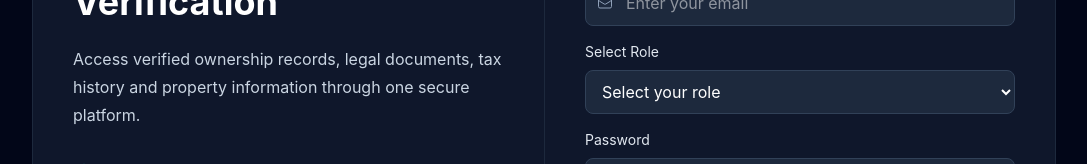
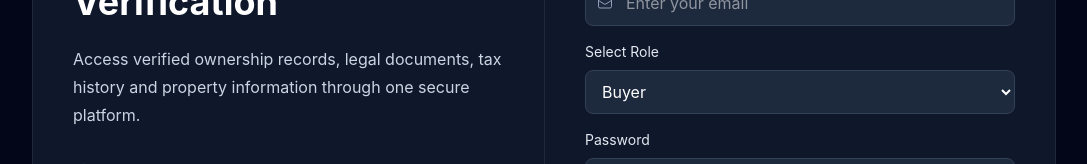
Before and after one commit to springboardmentor8888/Real_Estate_Due_Diligence_Agent, a React app in the folder frontend/: page /register in a window 1280 px wide. Shown: the part 318-482 px from the top of the page, without its empty margins (96-1183 px from the left). Built offline with nearby package versions, Linux system fonts and the light colour scheme; the HTML template or start-up script is replaced by a standard one.

Commit message:
Update frontend user interface and component logic

```diff
--- a/frontend/package.json
+++ b/frontend/package.json
@@ -11,6 +11,7 @@
   },
   "dependencies": {
     "@tailwindcss/vite": "^4.3.2",
+    "axios": "^1.19.0",
     "file-saver": "^2.0.5",
     "jspdf": "^4.2.1",
     "jspdf-autotable": "^5.0.8",
--- a/frontend/src/components/auth/LoginForm.jsx
+++ b/frontend/src/components/auth/LoginForm.jsx
@@ -1,5 +1,6 @@
 import { useState } from "react";
 import { Link, useNavigate } from "react-router-dom";
+import axios from "axios"; // 1. Added axios import
 import {
   HiOutlineEnvelope,
   HiOutlineLockClosed,
@@ -16,6 +17,8 @@ function LoginForm() {
   });
 
   const [errors, setErrors] = useState({});
+  const [serverError, setServerError] = useState(""); // State for backend error messages
+  const [loading, setLoading] = useState(false); // Loading state for button
   const navigate = useNavigate();
 
   const handleChange = (e) => {
@@ -30,6 +33,7 @@ function LoginForm() {
       ...errors,
       [name]: "",
     });
+    setServerError(""); // Clear server errors on input change
   };
 
   const validate = () => {
@@ -50,16 +54,34 @@ function LoginForm() {
     return Object.keys(newErrors).length === 0;
   };
 
-  const handleSubmit = (e) => {
+  const handleSubmit = async (e) => {
     e.preventDefault();
 
     if (!validate()) return;
 
-    console.log(form);
+    setLoading(true);
+    setServerError("");
 
-    // Backend API will be added later
-    // axios.post("/login", form);
-    navigate("/dashboard");
+    try {
+      // 2. Make real HTTP POST request to Spring Boot AuthController
+      const response = await axios.post("http://localhost:8080/auth/login", form);
+
+      // 3. Save JWT token to Local Storage
+      if (response.data && response.data.token) {
+        localStorage.setItem("token", response.data.token);
+        // Navigate ONLY on successful authentication!
+        navigate("/dashboard");
+      }
+    } catch (err) {
+      console.error("Login request failed:", err);
+      if (err.response && err.response.status === 401) {
+        setServerError("Invalid email or password.");
+      } else {
+        setServerError("Connection error. Make sure Spring Boot is running!");
+      }
+    } finally {
+      setLoading(false);
+    }
   };
 
   return (
@@ -70,7 +92,14 @@ function LoginForm() {
 
       <p className="text-center text-slate-400 mt-2">Login to continue</p>
 
-      <form onSubmit={handleSubmit} className="mt-8 space-y-5">
+      {/* Backend API Error Banner */}
+      {serverError && (
+        <div className="mt-4 p-3 bg-red-500/10 border border-red-500/50 rounded-lg text-red-400 text-sm text-center">
+          {serverError}
+        </div>
+      )}
+
+      <form onSubmit={handleSubmit} className="mt-6 space-y-5">
         {/* Email */}
         <div>
           <label className="block text-sm text-slate-200 mb-2">
@@ -143,9 +172,10 @@ function LoginForm() {
         {/* Login Button */}
         <button
           type="submit"
-          className="w-full bg-teal-600 hover:bg-teal-700 text-white py-3 rounded-lg font-semibold transition"
+          disabled={loading}
+          className="w-full bg-teal-600 hover:bg-teal-700 disabled:bg-teal-800 text-white py-3 rounded-lg font-semibold transition"
         >
-          Login
+          {loading ? "Logging in..." : "Login"}
         </button>
 
         {/* Register */}
--- a/frontend/src/components/auth/RegisterForm.jsx
+++ b/frontend/src/components/auth/RegisterForm.jsx
@@ -1,5 +1,5 @@
 import { useState } from "react";
-import { Link } from "react-router-dom";
+import { Link, useNavigate } from "react-router-dom";
 import {
   HiOutlineUser,
   HiOutlineEnvelope,
@@ -9,12 +9,72 @@ import {
 } from "react-icons/hi2";
 
 function RegisterForm() {
+  const navigate = useNavigate();
   const [showPassword, setShowPassword] = useState(false);
   const [showConfirm, setShowConfirm] = useState(false);
 
+  // 1. Add state for form inputs
+  const [formData, setFormData] = useState({
+    name: "",
+    email: "",
+    role: "Buyer",
+    password: "",
+    confirmPassword: "",
+  });
+
+  const [loading, setLoading] = useState(false);
+  const [error, setError] = useState("");
+
+  // 2. Handle input changes
+  const handleChange = (e) => {
+    setFormData({ ...formData, [e.target.name]: e.target.value });
+  };
+
+  // 3. Handle Submit API Call
+  const handleSubmit = async (e) => {
+    e.preventDefault();
+    setError("");
+
+    if (formData.password !== formData.confirmPassword) {
+      setError("Passwords do not match!");
+      return;
+    }
+
+    setLoading(true);
+
+    try {
+      const response = await fetch("http://localhost:8080/auth/register", {
+        method: "POST",
+        headers: {
+          "Content-Type": "application/json",
+        },
+        body: JSON.stringify({
+          name: formData.name,
+          email: formData.email,
+          password: formData.password,
+          role: formData.role,
+        }),
+      });
+
+      if (!response.ok) {
+        const errorData = await response.json().catch(() => ({}));
+        throw new Error(errorData.message || "Registration failed");
+      }
+
+      const data = await response.json();
+      console.log("Success:", data);
+      alert("Account created successfully!");
+      navigate("/login"); // Redirect to login
+    } catch (err) {
+      console.error("Error during registration:", err);
+      setError(err.message || "Failed to connect to backend server");
+    } finally {
+      setLoading(false);
+    }
+  };
+
   return (
     <div className="w-full max-w-md">
-
       <h2 className="text-2xl font-bold text-center text-white">
         Create Account
       </h2>
@@ -23,19 +83,26 @@ function RegisterForm() {
         Register to access the platform
       </p>
 
-      <form className="mt-6 space-y-4">
+      {error && (
+        <div className="mt-4 p-3 rounded bg-red-500/20 border border-red-500 text-red-300 text-sm text-center">
+          {error}
+        </div>
+      )}
 
+      <form onSubmit={handleSubmit} className="mt-6 space-y-4">
         {/* Full Name */}
         <div>
           <label className="block mb-2 text-sm text-slate-200">
             Full Name
           </label>
-
           <div className="relative">
             <HiOutlineUser className="absolute left-3 top-1/2 -translate-y-1/2 text-slate-400" />
-
             <input
               type="text"
+              name="name"
+              value={formData.name}
+              onChange={handleChange}
+              required
               placeholder="Enter your full name"
               className="w-full rounded-lg border border-slate-700 bg-slate-800 py-2.5 pl-10 pr-3 text-white outline-none focus:border-teal-500"
             />
@@ -47,12 +114,14 @@ function RegisterForm() {
           <label className="block mb-2 text-sm text-slate-200">
             Email Address
           </label>
-
           <div className="relative">
             <HiOutlineEnvelope className="absolute left-3 top-1/2 -translate-y-1/2 text-slate-400" />
-
             <input
               type="email"
+              name="email"
+              value={formData.email}
+              onChange={handleChange}
+              required
               placeholder="Enter your email"
               className="w-full rounded-lg border border-slate-700 bg-slate-800 py-2.5 pl-10 pr-3 text-white outline-none focus:border-teal-500"
             />
@@ -64,14 +133,17 @@ function RegisterForm() {
           <label className="block mb-2 text-sm text-slate-200">
             Select Role
           </label>
-
-          <select className="w-full rounded-lg border border-slate-700 bg-slate-800 py-2.5 px-3 text-white outline-none focus:border-teal-500">
-            <option>Select your role</option>
-            <option>Buyer</option>
-            <option>Real Estate Agent</option>
-            <option>Legal Reviewer</option>
-            <option>Financial Institution</option>
-            </select>
+          <select
+            name="role"
+            value={formData.role}
+            onChange={handleChange}
+            className="w-full rounded-lg border border-slate-700 bg-slate-800 py-2.5 px-3 text-white outline-none focus:border-teal-500"
+          >
+            <option value="Buyer">Buyer</option>
+            <option value="Real Estate Agent">Real Estate Agent</option>
+            <option value="Legal Reviewer">Legal Reviewer</option>
+            <option value="Financial Institution">Financial Institution</option>
+          </select>
         </div>
 
         {/* Password */}
@@ -79,16 +151,17 @@ function RegisterForm() {
           <label className="block mb-2 text-sm text-slate-200">
             Password
           </label>
-
           <div className="relative">
             <HiOutlineLockClosed className="absolute left-3 top-1/2 -translate-y-1/2 text-slate-400" />
-
             <input
               type={showPassword ? "text" : "password"}
+              name="password"
+              value={formData.password}
+              onChange={handleChange}
+              required
               placeholder="Enter password"
               className="w-full rounded-lg border border-slate-700 bg-slate-800 py-2.5 pl-10 pr-10 text-white outline-none focus:border-teal-500"
             />
-
             <button
               type="button"
               onClick={() => setShowPassword(!showPassword)}
@@ -104,16 +177,17 @@ function RegisterForm() {
           <label className="block mb-2 text-sm text-slate-200">
             Confirm Password
           </label>
-
           <div className="relative">
             <HiOutlineLockClosed className="absolute left-3 top-1/2 -translate-y-1/2 text-slate-400" />
-
             <input
               type={showConfirm ? "text" : "password"}
+              name="confirmPassword"
+              value={formData.confirmPassword}
+              onChange={handleChange}
+              required
               placeholder="Confirm password"
               className="w-full rounded-lg border border-slate-700 bg-slate-800 py-2.5 pl-10 pr-10 text-white outline-none focus:border-teal-500"
             />
-
             <button
               type="button"
               onClick={() => setShowConfirm(!showConfirm)}
@@ -127,9 +201,10 @@ function RegisterForm() {
         {/* Register Button */}
         <button
           type="submit"
-          className="w-full rounded-lg bg-teal-600 py-2.5 font-semibold text-white transition hover:bg-teal-700"
+          disabled={loading}
+          className="w-full rounded-lg bg-teal-600 py-2.5 font-semibold text-white transition hover:bg-teal-700 disabled:opacity-50"
         >
-          Create Account
+          {loading ? "Creating Account..." : "Create Account"}
         </button>
 
         {/* Login Link */}
@@ -142,7 +217,6 @@ function RegisterForm() {
             Login
           </Link>
         </p>
-
       </form>
     </div>
   );
```
Also changed, not shown: 1 other file (tests, documents, lock files or other folders).
